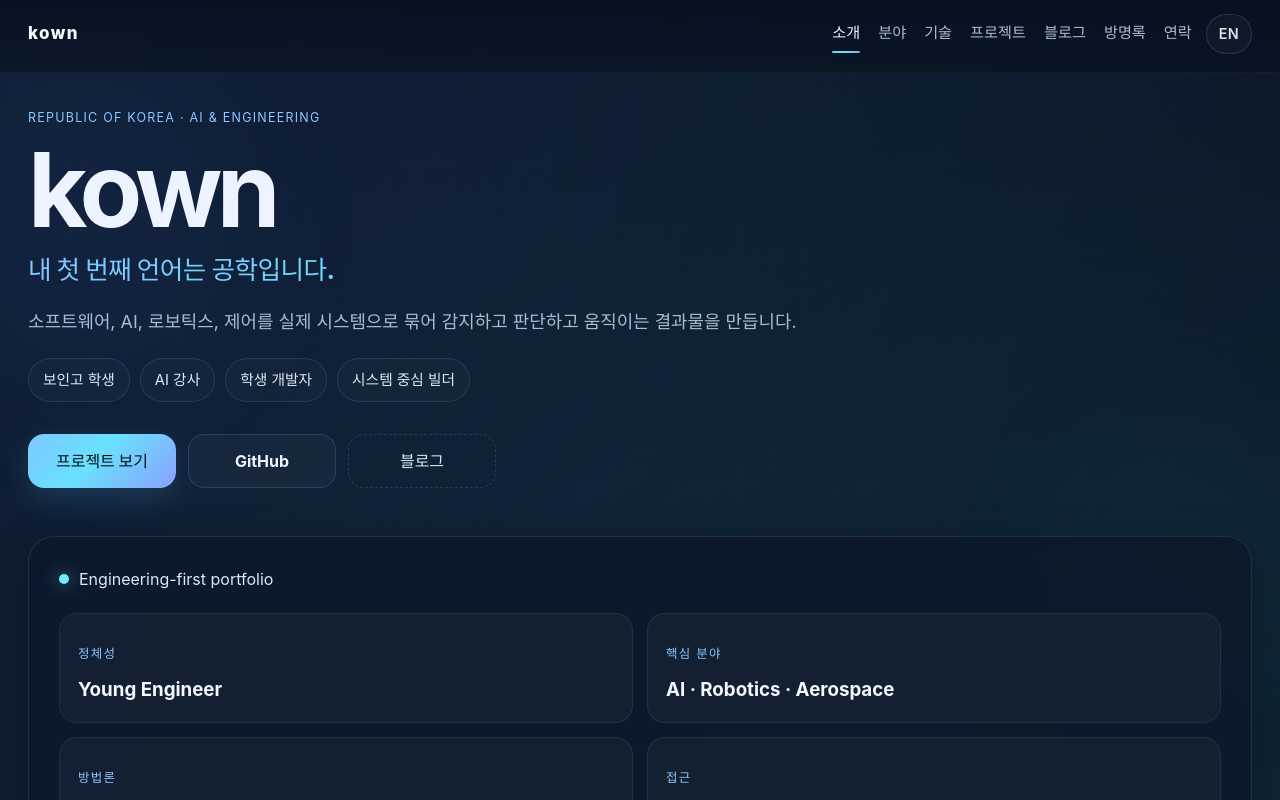
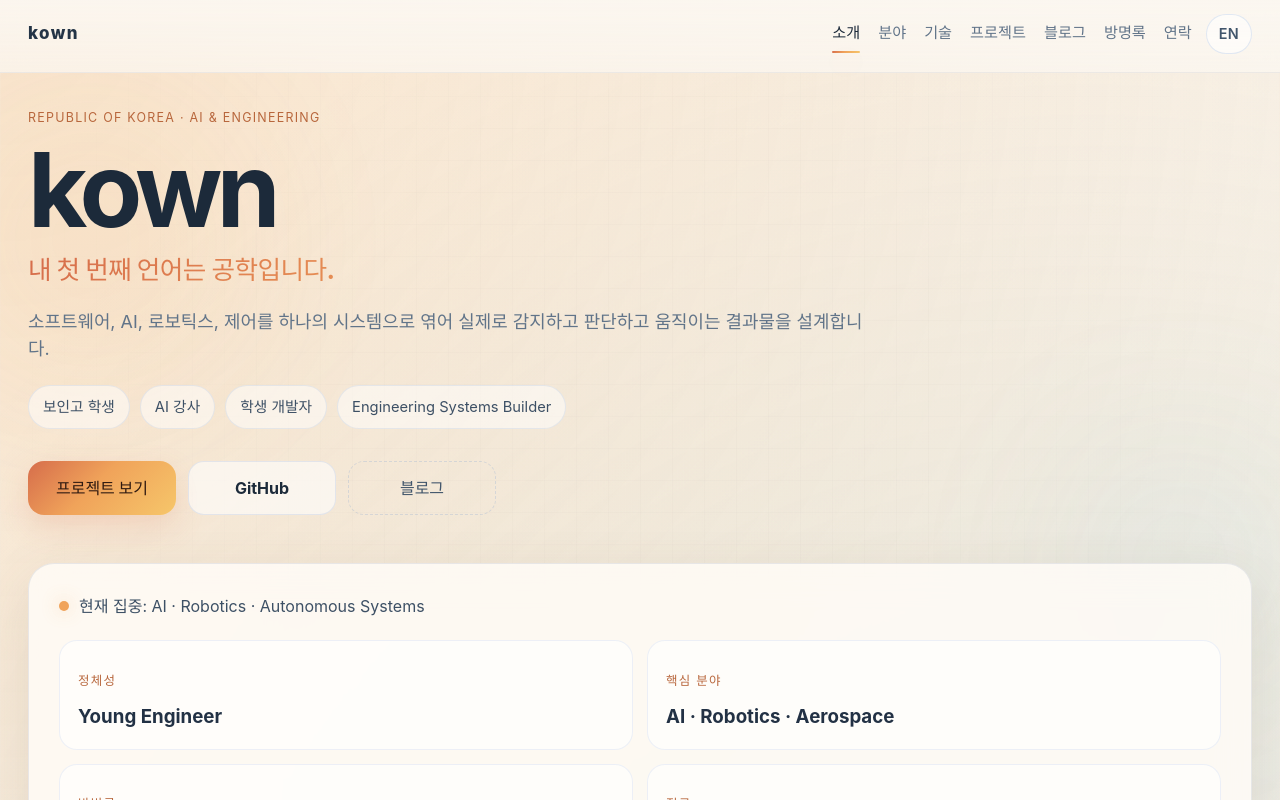
Before and after one commit to itsmekk-mario/my-portfolio, a React (Vite) app: page / in a window 1280 px wide. Shown: the top 800 px of the page. Built offline with nearby package versions, Linux system fonts and the light colour scheme.

Commit message:
Refresh portfolio copy and brighten theme

```diff
--- a/src/App.css
+++ b/src/App.css
@@ -1,8 +1,8 @@
 :root {
   font-family:
     Inter, ui-sans-serif, system-ui, -apple-system, BlinkMacSystemFont, 'Segoe UI', sans-serif;
-  color: #edf4ff;
-  background-color: #07111f;
+  color: #1c2a3a;
+  background-color: #f6f1e8;
   line-height: 1.5;
   font-weight: 400;
   scroll-behavior: smooth;
@@ -11,18 +11,18 @@
   -webkit-font-smoothing: antialiased;
   -moz-osx-font-smoothing: grayscale;
 
-  --bg: #07111f;
-  --bg-soft: rgba(10, 20, 36, 0.74);
-  --panel: rgba(13, 25, 44, 0.84);
-  --panel-border: rgba(130, 180, 255, 0.14);
-  --panel-hover: rgba(20, 36, 58, 0.92);
-  --text: #edf4ff;
-  --muted: #a9bbd3;
-  --soft: #d7e4f5;
-  --cyan: #68e1fd;
-  --blue: #75a7ff;
-  --accent-gradient: linear-gradient(135deg, #7dc7ff 0%, #68e1fd 45%, #8ca0ff 100%);
-  --shadow: 0 10px 40px rgba(0, 0, 0, 0.28);
+  --bg: #f6f1e8;
+  --bg-soft: rgba(255, 250, 244, 0.78);
+  --panel: rgba(255, 252, 247, 0.84);
+  --panel-border: rgba(116, 138, 165, 0.16);
+  --panel-hover: rgba(255, 248, 239, 0.98);
+  --text: #1c2a3a;
+  --muted: #617489;
+  --soft: #41556b;
+  --cyan: #4bbecf;
+  --blue: #4f83d1;
+  --accent-gradient: linear-gradient(135deg, #d66d4b 0%, #f0a35a 45%, #f6c66a 100%);
+  --shadow: 0 18px 55px rgba(108, 84, 56, 0.12);
 }
 
 * {
@@ -37,9 +37,9 @@ body,
   min-width: 320px;
   min-height: 100%;
   background:
-    radial-gradient(circle at top left, rgba(92, 146, 255, 0.12), transparent 28%),
-    radial-gradient(circle at 85% 18%, rgba(80, 238, 255, 0.1), transparent 24%),
-    linear-gradient(180deg, #07111f 0%, #08131f 48%, #050c16 100%);
+    radial-gradient(circle at top left, rgba(240, 172, 95, 0.24), transparent 28%),
+    radial-gradient(circle at 85% 18%, rgba(118, 188, 212, 0.18), transparent 24%),
+    linear-gradient(180deg, #fbf7f1 0%, #f6efe3 46%, #f3eadc 100%);
   color: var(--text);
 }
 
@@ -71,8 +71,8 @@ button {
   inset: 0;
   pointer-events: none;
   background-image:
-    linear-gradient(rgba(255, 255, 255, 0.028) 1px, transparent 1px),
-    linear-gradient(90deg, rgba(255, 255, 255, 0.028) 1px, transparent 1px);
+    linear-gradient(rgba(65, 85, 107, 0.05) 1px, transparent 1px),
+    linear-gradient(90deg, rgba(65, 85, 107, 0.05) 1px, transparent 1px);
   background-size: 32px 32px;
   mask-image: radial-gradient(circle at center, black 35%, transparent 92%);
   opacity: 0.35;
@@ -92,7 +92,7 @@ button {
   height: 320px;
   top: 80px;
   left: -70px;
-  background: rgba(85, 144, 255, 0.18);
+  background: rgba(241, 171, 89, 0.34);
 }
 
 .bg-orb-2 {
@@ -100,7 +100,7 @@ button {
   height: 280px;
   bottom: 100px;
   right: -40px;
-  background: rgba(77, 238, 255, 0.12);
+  background: rgba(102, 184, 208, 0.22);
 }
 
 .header,
@@ -120,8 +120,8 @@ button {
   position: sticky;
   top: 0;
   backdrop-filter: blur(14px);
-  background: linear-gradient(180deg, rgba(7, 17, 31, 0.9) 0%, rgba(7, 17, 31, 0.58) 100%);
-  border-bottom: 1px solid rgba(255, 255, 255, 0.05);
+  background: linear-gradient(180deg, rgba(251, 247, 241, 0.92) 0%, rgba(251, 247, 241, 0.72) 100%);
+  border-bottom: 1px solid rgba(65, 85, 107, 0.08);
 }
 
 .brand {
@@ -129,7 +129,7 @@ button {
   font-weight: 800;
   letter-spacing: 0.08em;
   text-transform: lowercase;
-  color: #f6fbff;
+  color: #243446;
 }
 
 .nav {
@@ -167,14 +167,14 @@ button {
   height: 2px;
   border-radius: 999px;
   background: var(--accent-gradient);
-  box-shadow: 0 10px 30px rgba(104, 225, 253, 0.14);
+  box-shadow: 0 10px 30px rgba(214, 109, 75, 0.16);
   transition: transform 220ms ease, width 220ms ease, opacity 220ms ease;
   pointer-events: none;
 }
 
 .lang-toggle {
-  border: 1px solid rgba(136, 173, 255, 0.18);
-  background: rgba(255, 255, 255, 0.03);
+  border: 1px solid rgba(79, 131, 209, 0.16);
+  background: rgba(255, 255, 255, 0.56);
   color: var(--soft);
   border-radius: 999px;
   padding: 8px 12px;
@@ -187,8 +187,8 @@ button {
 .lang-toggle:hover {
   transform: translateY(-1px);
   color: var(--text);
-  border-color: rgba(104, 225, 253, 0.45);
-  background: rgba(104, 225, 253, 0.08);
+  border-color: rgba(214, 109, 75, 0.28);
+  background: rgba(240, 163, 90, 0.1);
 }
 
 .app {
@@ -220,7 +220,7 @@ button {
   letter-spacing: 0.1em;
   text-transform: uppercase;
   font-size: 0.78rem;
-  color: #8dc7ff;
+  color: #b8673d;
 }
 
 .hero h1 {
@@ -259,9 +259,9 @@ button {
 .hero-meta span {
   padding: 10px 14px;
   border-radius: 999px;
-  border: 1px solid rgba(125, 178, 255, 0.16);
-  background: rgba(255, 255, 255, 0.02);
-  color: #dbe8f8;
+  border: 1px solid rgba(79, 131, 209, 0.12);
+  background: rgba(255, 255, 255, 0.5);
+  color: #3d5065;
   font-size: 0.92rem;
 }
 
@@ -306,19 +306,19 @@ button {
 
 .btn-primary {
   background: var(--accent-gradient);
-  color: #03111d;
-  box-shadow: 0 10px 30px rgba(101, 187, 255, 0.18);
+  color: #2f1a11;
+  box-shadow: 0 12px 30px rgba(214, 109, 75, 0.18);
 }
 
 .btn-secondary,
 .mini-btn {
-  border: 1px solid rgba(136, 173, 255, 0.18);
-  background: rgba(255, 255, 255, 0.03);
+  border: 1px solid rgba(79, 131, 209, 0.14);
+  background: rgba(255, 255, 255, 0.58);
   color: var(--text);
 }
 
 .btn-ghost {
-  border: 1px dashed rgba(136, 173, 255, 0.18);
+  border: 1px dashed rgba(79, 131, 209, 0.18);
   background: transparent;
   color: var(--soft);
 }
@@ -346,7 +346,7 @@ button {
 
 .subtle-card {
   padding: 18px 20px;
-  background: rgba(255, 255, 255, 0.03);
+  background: rgba(255, 255, 255, 0.48);
 }
 
 .hero-panel,
@@ -366,7 +366,7 @@ button {
   display: flex;
   align-items: center;
   gap: 10px;
-  color: #d9e8ff;
+  color: #3d5065;
   margin-bottom: 22px;
 }
 
@@ -374,8 +374,8 @@ button {
   width: 10px;
   height: 10px;
   border-radius: 999px;
-  background: #6cf0ff;
-  box-shadow: 0 0 18px rgba(108, 240, 255, 0.6);
+  background: #f0a35a;
+  box-shadow: 0 0 18px rgba(240, 163, 90, 0.45);
 }
 
 .info-grid {
@@ -388,8 +388,8 @@ button {
 .project-block {
   padding: 18px;
   border-radius: 18px;
-  background: rgba(255, 255, 255, 0.03);
-  border: 1px solid rgba(137, 179, 255, 0.1);
+  background: rgba(255, 255, 255, 0.58);
+  border: 1px solid rgba(79, 131, 209, 0.1);
 }
 
 .info-item h3,
@@ -399,7 +399,7 @@ button {
 .focus-card h3,
 .skill-card h3 {
   margin: 10px 0 0;
-  color: #f3f8ff;
+  color: #223144;
 }
 
 .project-block h4 {
@@ -407,7 +407,7 @@ button {
   font-size: 0.92rem;
   letter-spacing: 0.08em;
   text-transform: uppercase;
-  color: #8dc7ff;
+  color: #b8673d;
 }
 
 .section-heading {
@@ -471,9 +471,9 @@ button {
 .post-tags span {
   padding: 9px 13px;
   border-radius: 999px;
-  background: rgba(113, 177, 255, 0.09);
-  border: 1px solid rgba(127, 170, 255, 0.12);
-  color: #eaf4ff;
+  background: rgba(255, 255, 255, 0.55);
+  border: 1px solid rgba(79, 131, 209, 0.12);
+  color: #2c4056;
   font-size: 0.9rem;
 }
 
@@ -485,7 +485,7 @@ button {
 }
 
 .inline-link {
-  color: #bcd8ff;
+  color: #3f74c4;
 }
 
 .project-summary {
@@ -534,15 +534,15 @@ button {
   text-align: left;
   padding: 16px;
   border-radius: 18px;
-  border: 1px solid rgba(137, 179, 255, 0.1);
-  background: rgba(255, 255, 255, 0.025);
+  border: 1px solid rgba(79, 131, 209, 0.1);
+  background: rgba(255, 255, 255, 0.5);
   color: var(--text);
 }
 
 .post-item:hover,
 .post-item.active {
-  background: rgba(117, 167, 255, 0.08);
-  border-color: rgba(136, 173, 255, 0.2);
+  background: rgba(240, 163, 90, 0.12);
+  border-color: rgba(214, 109, 75, 0.2);
 }
 
 .post-item-top {
@@ -562,7 +562,7 @@ button {
 
 .post-item small,
 .post-meta-line {
-  color: #b1c3dc;
+  color: #72849a;
 }
 
 .post-meta-line {
@@ -607,8 +607,8 @@ button {
 .editor-form input,
 .editor-form textarea {
   width: 100%;
-  border: 1px solid rgba(136, 173, 255, 0.18);
-  background: rgba(255, 255, 255, 0.03);
+  border: 1px solid rgba(79, 131, 209, 0.16);
+  background: rgba(255, 255, 255, 0.6);
   color: var(--text);
   border-radius: 14px;
   padding: 14px 16px;
@@ -617,8 +617,8 @@ button {
 
 .editor-form input:focus,
 .editor-form textarea:focus {
-  border-color: rgba(104, 225, 253, 0.6);
-  box-shadow: 0 0 0 3px rgba(104, 225, 253, 0.1);
+  border-color: rgba(214, 109, 75, 0.45);
+  box-shadow: 0 0 0 3px rgba(240, 163, 90, 0.14);
 }
 
 .quote-card blockquote {
@@ -626,7 +626,7 @@ button {
   font-size: clamp(1.7rem, 4vw, 2.7rem);
   line-height: 1.15;
   letter-spacing: -0.03em;
-  color: #f4f9ff;
+  color: #223144;
 }
 
 .guestbook-card {
@@ -671,7 +671,7 @@ button {
 
 .contact-card:hover {
   transform: translateY(-4px);
-  border-color: rgba(108, 225, 255, 0.22);
+  border-color: rgba(214, 109, 75, 0.24);
   background: var(--panel-hover);
 }
 
--- a/src/App.jsx
+++ b/src/App.jsx
@@ -38,14 +38,14 @@ const CONTENT_BY_LANG = {
       eyebrow: 'Republic of Korea · AI & Engineering',
       accent: '내 첫 번째 언어는 공학입니다.',
       description:
-        '소프트웨어, AI, 로보틱스, 제어를 실제 시스템으로 묶어 감지하고 판단하고 움직이는 결과물을 만듭니다.',
-      meta: ['보인고 학생', 'AI 강사', '학생 개발자', '시스템 중심 빌더'],
+        '소프트웨어, AI, 로보틱스, 제어를 하나의 시스템으로 엮어 실제로 감지하고 판단하고 움직이는 결과물을 설계합니다.',
+      meta: ['보인고 학생', 'AI 강사', '학생 개발자', 'Engineering Systems Builder'],
       actions: {
         projects: '프로젝트 보기',
         github: 'GitHub',
         blog: '블로그',
       },
-      status: 'Engineering-first portfolio',
+      status: '현재 집중: AI · Robotics · Autonomous Systems',
       info: [
         { label: '정체성', value: 'Young Engineer' },
         { label: '핵심 분야', value: 'AI · Robotics · Aerospace' },
@@ -55,16 +55,16 @@ const CONTENT_BY_LANG = {
     },
     about: {
       kicker: '소개',
-      title: '공학적 사고로 설계하고, 소프트웨어로 구현합니다.',
+      title: '공학적 사고로 구조를 만들고, 소프트웨어로 끝까지 구현합니다.',
       body: [
-        '저는 대한민국의 학생 개발자로서 시스템 관점에서 문제를 보고, 소프트웨어와 하드웨어가 함께 동작하는 결과물을 만드는 데 관심이 있습니다.',
-        '특히 항공우주공학, 로켓공학, 로보틱스, 자율주행, 컴퓨터 비전, 임베디드 제어, AI 기반 개발에 집중하고 있습니다.',
+        '저는 대한민국의 학생 개발자로서 기능 하나보다 전체 흐름을 먼저 봅니다. 문제를 시스템 관점에서 정의하고, 소프트웨어와 하드웨어가 함께 동작하는 구조로 풀어내는 데 관심이 있습니다.',
+        '특히 항공우주공학, 로켓공학, 로보틱스, 자율 시스템, 컴퓨터 비전, 임베디드 제어, AI 기반 개발을 중심으로 실제 구현 경험을 쌓고 있습니다.',
       ],
     },
     focus: {
       kicker: '관심 분야',
-      title: '내가 깊게 만들고 싶은 영역',
-      cardText: '소프트웨어와 시스템 사고를 기반으로 실제 동작하는 공학 결과물을 지향합니다.',
+      title: '깊게 파고들고 싶은 분야',
+      cardText: '이론에 머무르지 않고, 실제로 동작하는 시스템을 만드는 방향으로 공부하고 개발합니다.',
       areas: [
         '항공우주공학',
         '로켓공학',
@@ -78,7 +78,7 @@ const CONTENT_BY_LANG = {
     },
     stack: {
       kicker: '기술 스택',
-      title: '지능형 시스템을 만들기 위한 도구들',
+      title: '지능형 시스템을 구현하기 위한 도구들',
       skills: {
         언어: ['Python', 'C', 'C++', 'Kotlin', 'TypeScript', 'Go'],
         '로보틱스 / 임베디드': ['ROS2', 'Jetson Orin Nano', 'I2C', 'PWM', 'PCA9685', 'Linux'],
@@ -92,25 +92,25 @@ const CONTENT_BY_LANG = {
       badge: 'Flagship Build',
       githubLink: 'GitHub 보기',
       summary:
-        'Jetson Orin Nano 위에서 동작하는 ROS2 기반 자율주행 플랫폼입니다. 단순 데모가 아니라 인지, 제어, 인터페이스를 하나의 공학 시스템으로 설계했습니다.',
+        'Jetson Orin Nano 위에서 동작하는 ROS2 기반 자율주행 플랫폼입니다. 단순한 데모가 아니라 인지, 판단, 제어, 인터페이스가 하나의 흐름으로 이어지는 공학 시스템으로 설계했습니다.',
       highlights: [
         {
           label: '문제',
-          text: '인지, 판단, 구동이 분리되지 않고 실시간으로 연결되는 로보틱스 시스템을 만드는 것.',
+          text: '인지, 판단, 구동이 따로 노는 것이 아니라 실시간으로 연결되는 자율주행 시스템을 만드는 것.',
         },
         {
           label: '구성',
-          text: 'ROS2 노드 구조, Flask 제어 인터페이스, PCA9685 기반 모터 제어, CSI 카메라, YOLO 탐지, 깊이 추정.',
+          text: 'ROS2 노드 구조, Flask 제어 인터페이스, PCA9685 기반 모터 및 서보 제어, CSI 카메라 파이프라인, YOLO 탐지, 깊이 추정.',
         },
         {
           label: '결과',
-          text: '화려한 데모보다 안정적인 동작 흐름과 통합 설계를 우선한 AI 자율주행 프로토타입.',
+          text: '화려한 연출보다 안정적인 동작 흐름과 통합 품질을 우선한 AI 자율주행 프로토타입.',
         },
       ],
     },
     blog: {
       kicker: '블로그',
-      title: '리포지토리에서 관리되는 배포형 글 목록입니다.',
+      title: '프로젝트 기록과 공학 메모를 정리하는 공간입니다.',
       noteStrong: '작성과 배포:',
       note:
         '`public/content/posts.ko.json`과 `public/content/posts.en.json`을 수정한 뒤 커밋하면 GitHub Pages에 자동 반영됩니다.',
@@ -119,7 +119,7 @@ const CONTENT_BY_LANG = {
     },
     guestbook: {
       kicker: '방명록',
-      title: '방문 기록을 남겨 주세요.',
+      title: '방문 기록이나 짧은 의견을 남겨 주세요.',
       note: 'GitHub 계정으로 댓글을 남길 수 있습니다.',
     },
     philosophy: {
@@ -131,14 +131,14 @@ const CONTENT_BY_LANG = {
     },
     contact: {
       kicker: '연락',
-      title: '의미 있는 프로젝트와 기술 협업에 열려 있습니다.',
+      title: '의미 있는 프로젝트와 진지한 기술 협업에 열려 있습니다.',
       githubLabel: 'GitHub',
       githubHint: '리포지토리, 코드, 엔지니어링 빌드',
       emailLabel: 'Email',
       emailHint: '협업 또는 프로젝트 관련 연락',
-      futureLabel: '다음 글',
-      futureTitle: '블로그 / 노트',
-      futureHint: '리포지토리의 posts JSON을 수정하면 바로 배포됩니다.',
+      futureLabel: '현재 관심사',
+      futureTitle: 'Autonomy / Robotics / Aerospace',
+      futureHint: '지능형 시스템과 공학적 구현이 만나는 작업을 계속 확장하고 있습니다.',
     },
   },
   en: {
@@ -157,14 +157,14 @@ const CONTENT_BY_LANG = {
       eyebrow: 'Republic of Korea · AI & Engineering',
       accent: 'My first language is engineering.',
       description:
-        'I build systems that sense, decide, and move by combining software, AI, robotics, and control into real-world engineering projects.',
-      meta: ['Boin High School Student', 'AI Instructor', 'Student Developer', 'Systems-first Builder'],
+        'I design real-world systems that sense, decide, and move by combining software, AI, robotics, and control into one engineering flow.',
+      meta: ['Boin High School Student', 'AI Instructor', 'Student Developer', 'Engineering Systems Builder'],
       actions: {
         projects: 'View Projects',
         github: 'GitHub',
         blog: 'Lab Notes',
       },
-      status: 'Engineering-first portfolio',
+      status: 'Current focus: AI · Robotics · Autonomous Systems',
       info: [
         { label: 'Identity', value: 'Young Engineer' },
         { label: 'Core Fields', value: 'AI · Robotics · Aerospace' },
@@ -174,17 +174,17 @@ const CONTENT_BY_LANG = {
     },
     about: {
       kicker: 'About',
-      title: 'Engineering mindset. Software execution.',
+      title: 'Engineering mindset. Software taken to implementation.',
       body: [
-        'I am a student developer from the Republic of Korea who thinks in systems and builds engineering-driven projects across software, robotics, AI, and control.',
-        'My strongest interests are aerospace engineering, rocket engineering, autonomous systems, computer vision, embedded control, and AI-assisted development.',
+        'I am a student developer from the Republic of Korea who starts from system structure rather than isolated features. I like turning engineering problems into working implementations across software and hardware.',
+        'My strongest interests are aerospace engineering, rocket engineering, robotics, autonomous systems, computer vision, embedded control, and AI-assisted development.',
       ],
     },
     focus: {
       kicker: 'Engineering Focus',
-      title: 'Fields I want to build in.',
+      title: 'Fields I want to go deep in.',
       cardText:
-        'I care about real implementation, system structure, and engineering behavior rather than isolated features.',
+        'I care about implementation quality, system structure, and real engineering behavior rather than isolated features.',
       areas: [
         'Aerospace Engineering',
         'Rocket Engineering',
@@ -198,7 +198,7 @@ const CONTENT_BY_LANG = {
     },
     stack: {
       kicker: 'Tech Stack',
-      title: 'Tools for intelligent systems.',
+      title: 'Tools I use to build intelligent systems.',
       skills: {
         Languages: ['Python', 'C', 'C++', 'Kotlin', 'TypeScript', 'Go'],
         'Robotics / Embedded': ['ROS2', 'Jetson Orin Nano', 'I2C', 'PWM', 'PCA9685', 'Linux'],
@@ -212,7 +212,7 @@ const CONTENT_BY_LANG = {
       badge: 'Flagship Build',
       githubLink: 'View GitHub',
       summary:
-        'A ROS2-based autonomous driving platform built on Jetson Orin Nano, designed as an engineering system instead of a one-off demo.',
+        'A ROS2-based autonomous driving platform built on Jetson Orin Nano, designed as an integrated engineering system rather than a one-off demo.',
       highlights: [
         {
           label: 'Problem',
@@ -224,13 +224,13 @@ const CONTENT_BY_LANG = {
         },
         {
           label: 'Result',
-          text: 'An AI-first autonomous driving prototype focused on integration quality, control flow, and reliable behavior.',
+          text: 'An autonomous driving prototype focused on integration quality, control flow, and reliable behavior over visual flash.',
         },
       ],
     },
     blog: {
       kicker: 'Lab Notes',
-      title: 'A deploy-ready post list managed in the repository.',
+      title: 'A place for project logs and engineering notes.',
       noteStrong: 'Authoring and deploy:',
       note:
         'Edit `public/content/posts.en.json` and `public/content/posts.ko.json`, then commit and push to publish automatically on GitHub Pages.',
@@ -239,7 +239,7 @@ const CONTENT_BY_LANG = {
     },
     guestbook: {
       kicker: 'Guestbook',
-      title: 'Leave a note.',
+      title: 'Leave a short note.',
       note: 'Comments are posted with a GitHub account.',
     },
     philosophy: {
@@ -251,14 +251,14 @@ const CONTENT_BY_LANG = {
     },
     contact: {
       kicker: 'Contact',
-      title: 'Open to meaningful projects and technical collaboration.',
+      title: 'Open to meaningful projects and serious technical collaboration.',
       githubLabel: 'GitHub',
       githubHint: 'Repositories, code, engineering builds',
       emailLabel: 'Email',
       emailHint: 'Contact for collaboration or projects',
-      futureLabel: 'Future Writing',
-      futureTitle: 'Lab Notes / Blog',
-      futureHint: 'Deploy by editing the posts JSON files in the repository.',
+      futureLabel: 'Current Interest',
+      futureTitle: 'Autonomy / Robotics / Aerospace',
+      futureHint: 'I am continuing to expand projects where intelligent systems meet real engineering.',
     },
   },
 }
@@ -276,7 +276,7 @@ function formatDate(value, locale) {
   }
 }
 
-function Utterances({ repo, theme = 'github-dark', issueTerm = 'pathname' }) {
+function Utterances({ repo, theme = 'github-light', issueTerm = 'pathname' }) {
   const containerRef = useRef(null)
 
   useEffect(() => {
@@ -705,7 +705,7 @@ function App() {
 
           <div className="card glass guestbook-card">
             <p className="guestbook-note">{copy.guestbook.note}</p>
-            <Utterances repo="itsmekk-mario/my-portfolio" theme="github-dark" issueTerm="pathname" />
+            <Utterances repo="itsmekk-mario/my-portfolio" theme="github-light" issueTerm="pathname" />
           </div>
         </section>
 
```
